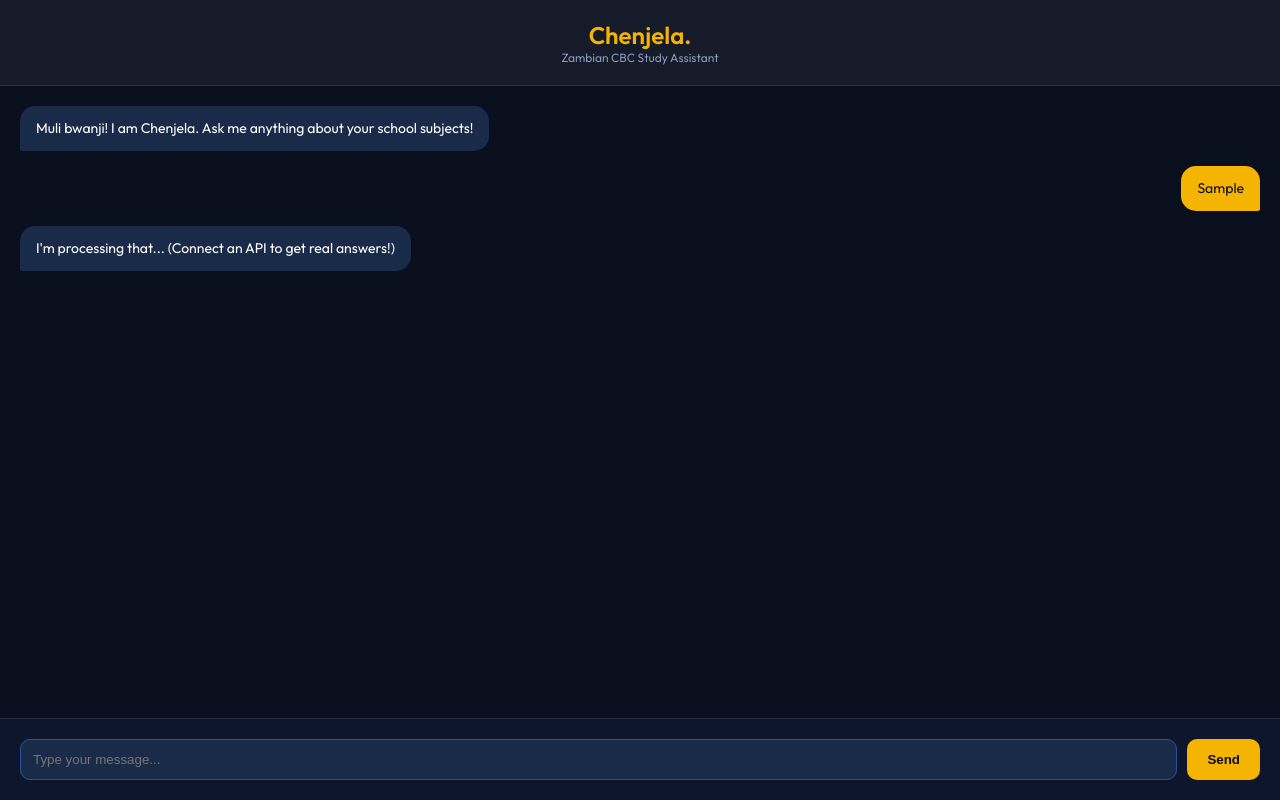
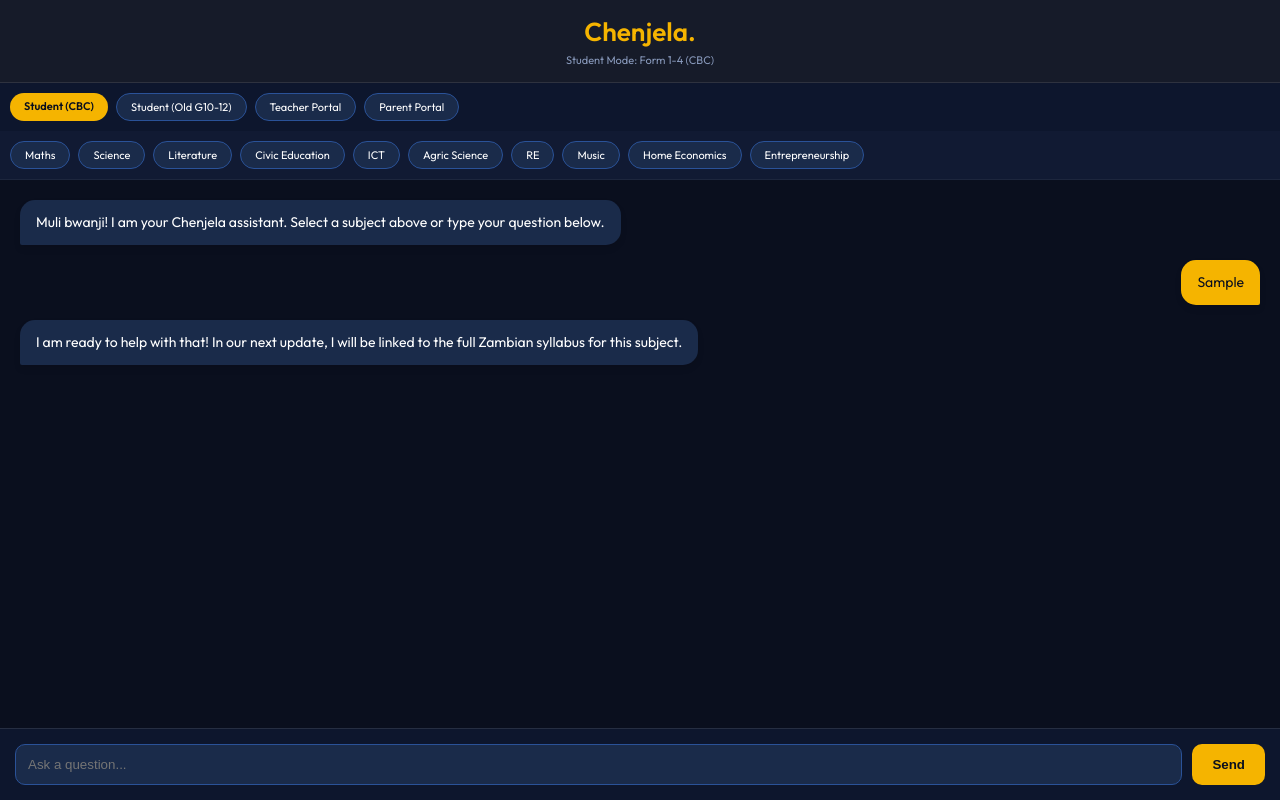
Before and after one commit to njunjushalumba-dotcom/chenjela-app, a plain HTML site: page index.html in a window 1280 px wide. Both pictures are taken after typing "Sample" into the empty fields and a click on the button "Send". Drawn offline with Linux system fonts and the light colour scheme.

Commit message:
Update index.html

```diff
--- a/index.html
+++ b/index.html
@@ -3,80 +3,90 @@
 <head>
     <meta charset="UTF-8">
     <meta name="viewport" content="width=device-width, initial-scale=1.0">
-    <title>Chenjela - Study Smart</title>
+    <title>Chenjela - Zambia's #1 Study Hub</title>
     <link href="https://fonts.googleapis.com/css2?family=Outfit:wght@400;600&display=swap" rel="stylesheet">
     <style>
         body { margin: 0; font-family: 'Outfit', sans-serif; background: #0a0f1e; color: white; display: flex; flex-direction: column; height: 100vh; overflow: hidden; }
-        header { padding: 20px; text-align: center; background: rgba(255,255,255,0.05); border-bottom: 1px solid rgba(255,255,255,0.1); }
-        .logo { font-size: 24px; font-weight: 700; color: #f5b400; }
+        header { padding: 15px; text-align: center; background: rgba(255,255,255,0.05); border-bottom: 1px solid rgba(255,255,255,0.1); }
+        .logo { font-size: 26px; font-weight: 700; color: #f5b400; }
 
+        /* Navigation & Mode Bars */
+        .sub-nav { display: flex; overflow-x: auto; padding: 10px; gap: 8px; background: #0d162d; scrollbar-width: none; }
+        .sub-nav::-webkit-scrollbar { display: none; }
+        .pill { background: #1a2b4a; border: 1px solid #2a5298; color: white; padding: 6px 14px; border-radius: 20px; font-size: 11px; white-space: nowrap; cursor: pointer; }
+        .pill.active { background: #f5b400; color: #0a0f1e; border: none; font-weight: 600; }
+
+        /* Chat Window */
         #chat-container { flex: 1; padding: 20px; overflow-y: auto; display: flex; flex-direction: column; gap: 15px; }
-        .message { padding: 12px 16px; border-radius: 15px; max-width: 80%; font-size: 14px; line-height: 1.5; word-wrap: break-word; }
+        .message { padding: 12px 16px; border-radius: 15px; max-width: 80%; font-size: 14px; line-height: 1.5; box-shadow: 0 4px 6px rgba(0,0,0,0.1); }
         .assistant { background: #1a2b4a; align-self: flex-start; border-bottom-left-radius: 2px; }
-        .user { background: #f5b400; color: #0a0f1e; align-self: flex-end; border-bottom-right-radius: 2px; font-weight: 500; }
+        .user { background: #f5b400; color: #0a0f1e; align-self: flex-end; border-bottom-right-radius: 2px; }
 
-        .input-area { padding: 20px; display: flex; gap: 10px; background: #0d162d; border-top: 1px solid rgba(255,255,255,0.1); }
+        /* Bottom Input Area */
+        .input-area { padding: 15px; display: flex; gap: 10px; background: #0d162d; border-top: 1px solid rgba(255,255,255,0.1); }
         input { flex: 1; padding: 12px; border-radius: 10px; border: 1px solid #2a5298; background: #1a2b4a; color: white; outline: none; }
-        button.send { background: #f5b400; border: none; padding: 10px 20px; border-radius: 10px; font-weight: 600; cursor: pointer; color: #0a0f1e; }
-
-        @media (max-width: 600px) { .message { max-width: 90%; } }
+        button.send { background: #f5b400; border: none; padding: 0 20px; border-radius: 10px; font-weight: 600; cursor: pointer; color: #0a0f1e; }
     </style>
 </head>
 <body>
 
     <header>
         <div class="logo">Chenjela.</div>
-        <div style="font-size: 12px; color: #8899bb;">Zambian CBC Study Assistant</div>
+        <div id="current-mode" style="font-size: 11px; color: #8899bb; margin-top: 5px;">Student Mode: Form 1-4 (CBC)</div>
     </header>
+
+    <div class="sub-nav">
+        <div class="pill active">Student (CBC)</div>
+        <div class="pill">Student (Old G10-12)</div>
+        <div class="pill">Teacher Portal</div>
+        <div class="pill">Parent Portal</div>
+    </div>
+
+    <div class="sub-nav" style="background: #111a33; border-bottom: 1px solid rgba(255,255,255,0.05);">
+        <div class="pill">Maths</div>
+        <div class="pill">Science</div>
+        <div class="pill">Literature</div>
+        <div class="pill">Civic Education</div>
+        <div class="pill">ICT</div>
+        <div class="pill">Agric Science</div>
+        <div class="pill">RE</div>
+        <div class="pill">Music</div>
+        <div class="pill">Home Economics</div>
+        <div class="pill">Entrepreneurship</div>
+    </div>
 
     <div id="chat-container">
         <div class="message assistant">
-            Muli bwanji! I am Chenjela. Ask me anything about your school subjects!
+            Muli bwanji! I am your Chenjela assistant. Select a subject above or type your question below.
         </div>
     </div>
 
     <div class="input-area">
-        <input type="text" id="userInput" placeholder="Type your message...">
+        <input type="text" id="userInput" placeholder="Ask a question...">
         <button class="send" onclick="sendMessage()">Send</button>
     </div>
 
     <script>
-        const chatContainer = document.getElementById('chat-container');
-        const userInput = document.getElementById('userInput');
+        function sendMessage() {
+            const input = document.getElementById('userInput');
+            const container = document.getElementById('chat-container');
+            if (input.value.trim() !== "") {
+                const userMsg = document.createElement('div');
+                userMsg.className = 'message user';
+                userMsg.textContent = input.value;
+                container.appendChild(userMsg);
+                input.value = "";
+                container.scrollTop = container.scrollHeight;
 
-        function sendMessage() {
-            const text = userInput.value.trim();
-            if (text !== "") {
-                // 1. Create User Message Bubble
-                const userDiv = document.createElement('div');
-                userDiv.className = 'message user';
-                userDiv.textContent = text;
-                chatContainer.appendChild(userDiv);
-
-                // 2. Clear Input
-                userInput.value = "";
-
-                // 3. Scroll to bottom
-                chatContainer.scrollTop = chatContainer.scrollHeight;
-
-                // 4. Fake "Assistant" typing response (for now)
                 setTimeout(() => {
-                    const botDiv = document.createElement('div');
-                    botDiv.className = 'message assistant';
-                    botDiv.textContent = "I'm processing that... (Connect an API to get real answers!)";
-                    chatContainer.appendChild(botDiv);
-                    chatContainer.scrollTop = chatContainer.scrollHeight;
-                }, 1000);
+                    const botMsg = document.createElement('div');
+                    botMsg.className = 'message assistant';
+                    botMsg.textContent = "I am ready to help with that! In our next update, I will be linked to the full Zambian syllabus for this subject.";
+                    container.appendChild(botMsg);
+                    container.scrollTop = container.scrollHeight;
+                }, 800);
             }
         }
-
-        // Allow pressing "Enter" to send
-        userInput.addEventListener("keypress", function(event) {
-            if (event.key === "Enter") {
-                sendMessage();
-            }
-        });
     </script>
-
 </body>
 </html>
```
